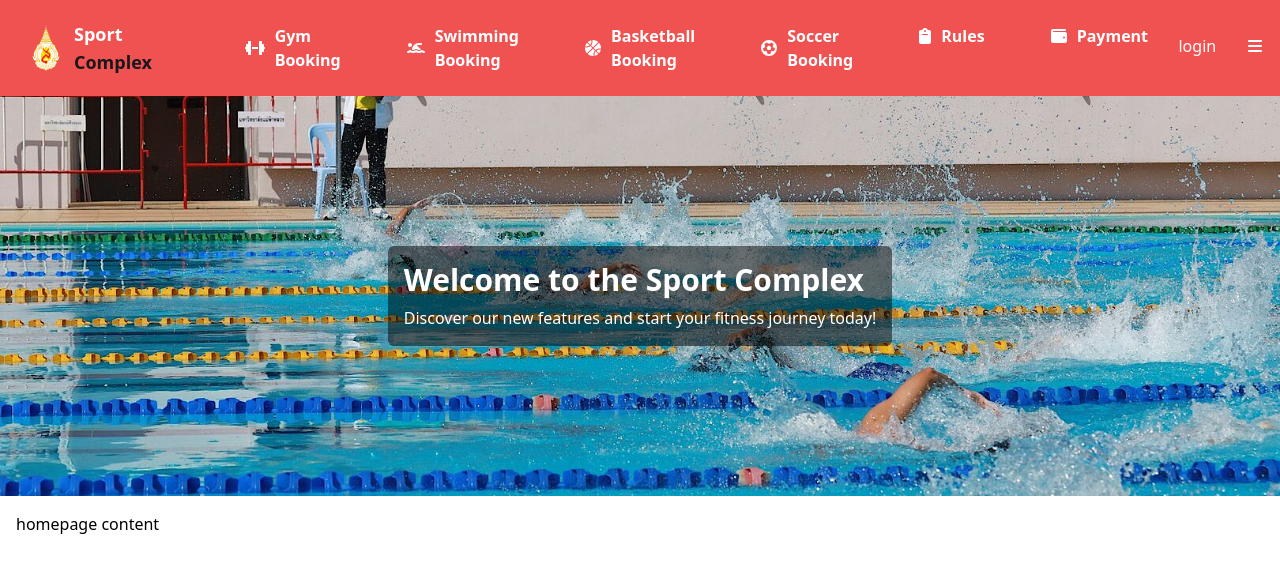
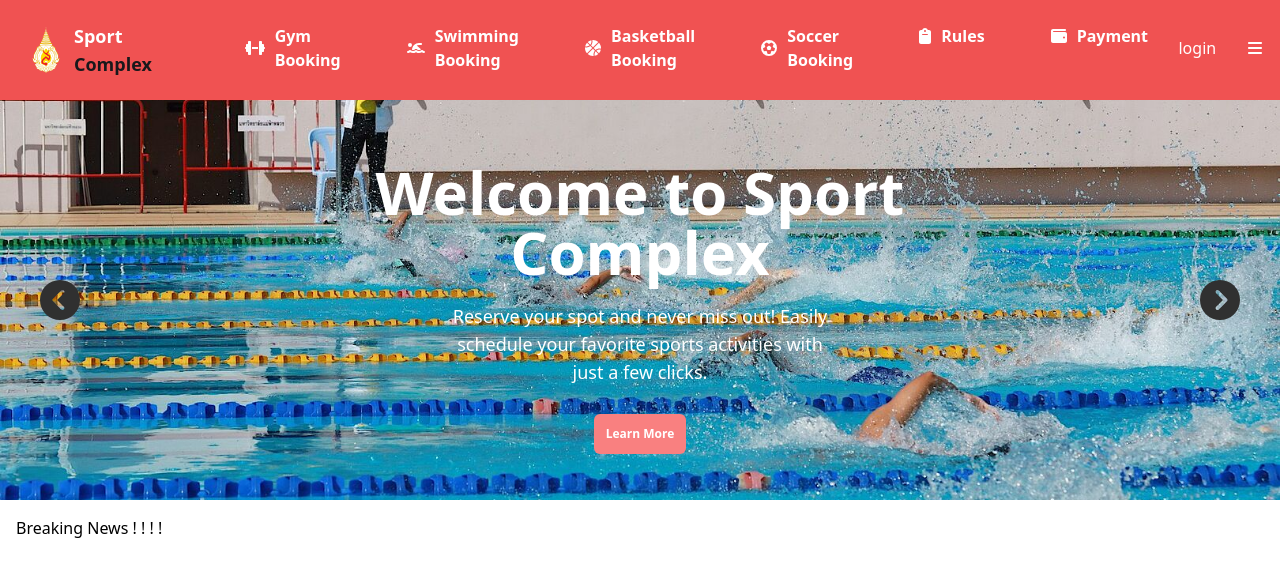
Before and after one commit to 6531503042/Sport-Complex, a Next.js app in the folder frontend/: page /pages/homepage in a window 1280 px wide. Shown: the top 576 px of the page. Built offline with nearby package versions, Linux system fonts and the light colour scheme.

Commit message:
update banner1

```diff
--- /dev/null
+++ b/frontend/src/app/components/banner/banner1.tsx
@@ -0,0 +1,54 @@
+import React from "react";
+import Banner1Img from "../../assets/banner_1.jpg";
+import { FontAwesomeIcon } from "@fortawesome/react-fontawesome";
+import {
+  faChevronCircleLeft,
+  faChevronCircleRight,
+} from "@fortawesome/free-solid-svg-icons";
+
+type BannerProps = {
+  onLeftClick: () => void;
+  onRightClick: () => void;
+};
+
+const Banner1: React.FC<BannerProps> = ({ onLeftClick, onRightClick }) => {
+  return (
+    <div>
+      <div
+        className="flex items-center justify-between h-[400px] text-white bg-cover bg-center px-10"
+        style={{
+          backgroundImage: `url(${Banner1Img.src})`,
+        }}
+      >
+        <button onClick={onLeftClick}>
+          <FontAwesomeIcon
+            icon={faChevronCircleLeft}
+            style={{ fontSize: "2.5rem", color: "#303030" }}
+          />
+        </button>
+        <div className="flex flex-col h-auto w-1/2 text-center items-center">
+          <div className="flex flex-col p-4 items-center">
+            <p className="text-6xl font-bold">Welcome to Sport Complex</p>
+            <span className="mt-5 w-2/3 text-lg">
+              Reserve your spot and never miss out! Easily schedule your
+              favorite sports activities with just a few clicks.
+            </span>
+          </div>
+          <div className="mt-3 p-3 bg-red-400 w-fit rounded-md text-white text-xs font-bold">
+            <a href="/pages/registration">
+              <button type="button">Learn More</button>
+            </a>
+          </div>
+        </div>
+        <button onClick={onRightClick}>
+          <FontAwesomeIcon
+            icon={faChevronCircleRight}
+            style={{ fontSize: "2.5rem", color: "#303030" }}
+          />
+        </button>
+      </div>
+    </div>
+  );
+};
+
+export default Banner1;
--- /dev/null
+++ b/frontend/src/app/components/banner/banner2.tsx
@@ -0,0 +1,56 @@
+import React from "react";
+import Banner2Img from "../../assets/banner_2.jpg";
+import { FontAwesomeIcon } from "@fortawesome/react-fontawesome";
+import {
+  faChevronCircleLeft,
+  faChevronCircleRight,
+} from "@fortawesome/free-solid-svg-icons";
+
+type BannerProps = {
+  onLeftClick: () => void;
+  onRightClick: () => void;
+};
+
+const Banner2: React.FC<BannerProps> = ({ onLeftClick, onRightClick }) => {
+  return (
+    <div>
+      <div
+        className="flex items-center justify-between h-[400px] text-white bg-cover bg-center px-10"
+        style={{
+          backgroundImage: `url(${Banner2Img.src})`,
+        }}
+      >
+        <button onClick={onLeftClick}>
+          <FontAwesomeIcon
+            icon={faChevronCircleLeft}
+            style={{ fontSize: "2.5rem", color: "#303030" }}
+          />
+        </button>
+        <div className="flex flex-col h-auto w-1/2 text-center items-center">
+          <div className="flex flex-col p-4 items-center">
+            <p className="text-6xl font-bold">
+              Get Ready for an Active Lifestyle
+            </p>
+            <span className="mt-5 w-2/3 text-lg">
+              Enhance your fitness with our diverse sports offerings. Check out
+              our new facilities and book your favorite activities with ease!
+            </span>
+          </div>
+          <div className="mt-3 p-3 bg-red-400 w-fit rounded-md text-white text-xs font-bold">
+            <a href="/pages/registration">
+              <button type="button">Learn More</button>
+            </a>
+          </div>
+        </div>
+        <button onClick={onRightClick}>
+          <FontAwesomeIcon
+            icon={faChevronCircleRight}
+            style={{ fontSize: "2.5rem", color: "#303030" }}
+          />
+        </button>
+      </div>
+    </div>
+  );
+};
+
+export default Banner2;
--- a/frontend/src/app/components/navbar/navbar.tsx
+++ b/frontend/src/app/components/navbar/navbar.tsx
@@ -6,14 +6,9 @@ import Logo from "../../assets/Logo.png";
 import SideBar from "../sidebar/sidebar";
 import { FontAwesomeIcon } from "@fortawesome/react-fontawesome";
 import {
-  faBars,
   faBasketball,
-  faCheck,
   faClipboard,
-  faFootball,
-  faFootballBall,
   faFutbol,
-  faScaleBalanced,
   faSwimmer,
   faWallet,
 } from "@fortawesome/free-solid-svg-icons";
@@ -46,7 +41,7 @@ const NavBar: React.FC<NavBarProps> = ({ activePage }) => {
   };
 
   const getActiveClass = (page: string) => {
-    return activePage === page ? "border-b-4 border-white" : "";
+    return activePage === page ? "border-b-4 border-white" : "border-b-4 border-transparent";
   };
 
   return (
--- a/frontend/src/app/pages/homepage/page.tsx
+++ b/frontend/src/app/pages/homepage/page.tsx
@@ -1,29 +1,32 @@
-import React from 'react'
-import NavBar from '../../components/navbar/navbar'
-import Banner1 from '../../assets/banner_1.jpg'
+"use client"
 
-const page = () => {
+import React, { useState } from "react";
+import NavBar from "../../components/navbar/navbar";
+import Banner1 from "../../components/banner/banner1";
+import Banner2 from "../../components/banner/banner2";
+
+const HomePage: React.FC = () => {
+  const [currentBanner, setCurrentBanner] = useState<1 | 2>(1);
+
+  const handleLeftClick = () => {
+    setCurrentBanner((prev) => (prev === 1 ? 2 : 1));
+  };
+
+  const handleRightClick = () => {
+    setCurrentBanner((prev) => (prev === 1 ? 2 : 1));
+  };
+
   return (
     <div>
       <NavBar />
-      <div
-        className="flex items-center justify-center h-[400px] text-white bg-cover bg-center"
-        style={{
-          backgroundImage: `url(${Banner1.src})`,
-        }}
-      >
-        <div className="bg-black bg-opacity-50 p-4 rounded-md">
-          <h1 className="text-3xl font-bold">Welcome to the Sport Complex</h1>
-          <p className="mt-2">
-            Discover our new features and start your fitness journey today!
-          </p>
-        </div>
-      </div>
-      <div className="p-4">
-        homepage content
-      </div>
+      {currentBanner === 1 ? (
+        <Banner1 onLeftClick={handleLeftClick} onRightClick={handleRightClick} />
+      ) : (
+        <Banner2 onLeftClick={handleLeftClick} onRightClick={handleRightClick} />
+      )}
+            <div className="p-4">Breaking News ! ! ! !</div>
     </div>
-  )
-}
+  );
+};
 
-export default page
+export default HomePage;
```
